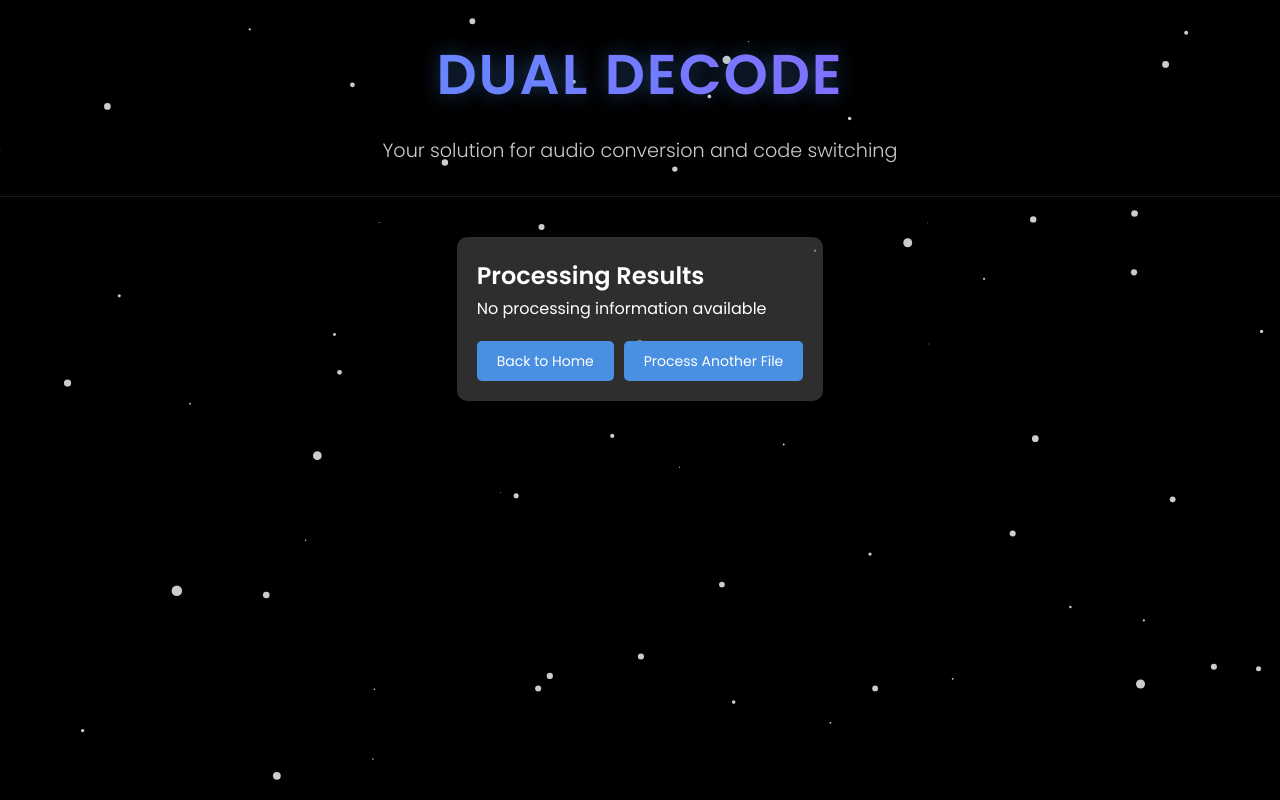
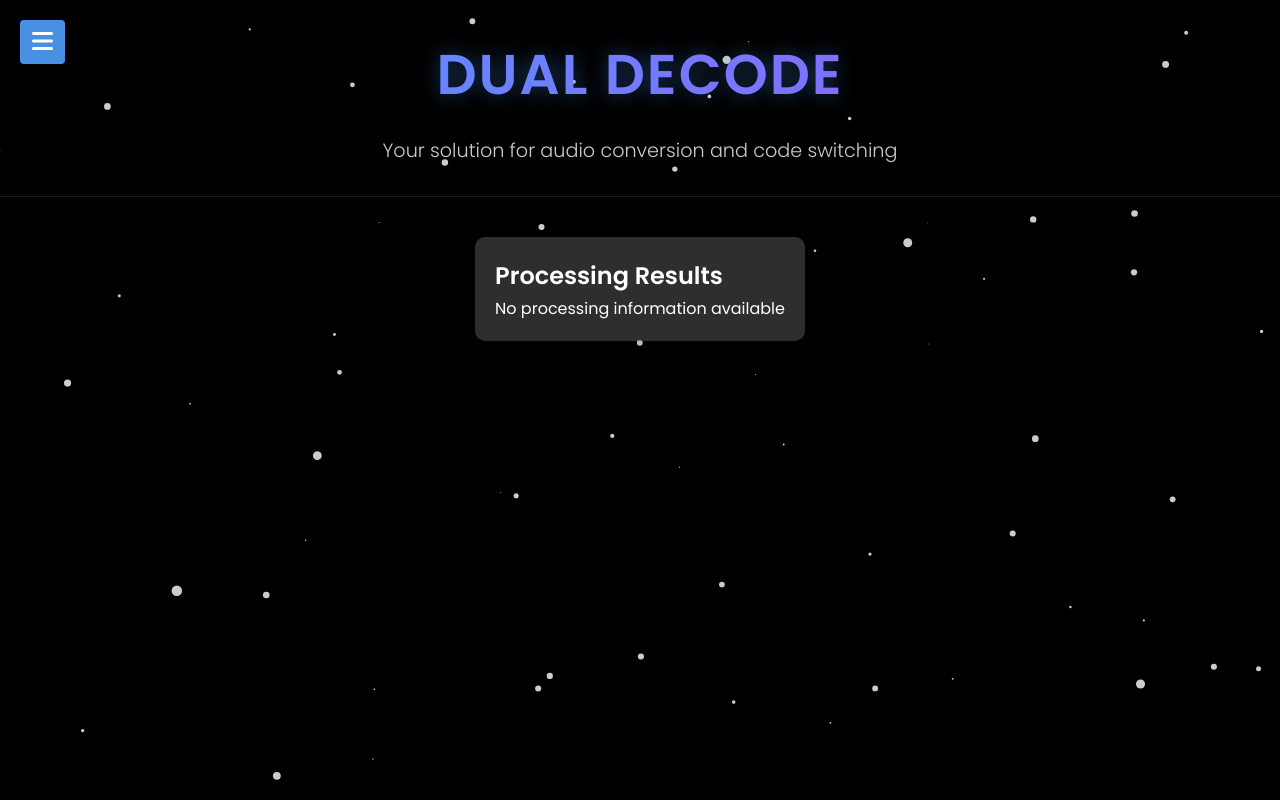
Before and after one commit to abinroy04/Dual-Decode, a Flask app: page /results in a window 1280 px wide. Run offline with Flask 3, Linux system fonts and the light colour scheme.

Commit message:
Update results.html

```diff
--- a/templates/results.html
+++ b/templates/results.html
@@ -8,6 +8,7 @@
     <link rel="preconnect" href="https://fonts.googleapis.com">
     <link rel="preconnect" href="https://fonts.gstatic.com" crossorigin>
     <link href="https://fonts.googleapis.com/css2?family=Poppins:wght@300;400;600&display=swap" rel="stylesheet">
+    <link rel="stylesheet" href="https://cdnjs.cloudflare.com/ajax/libs/font-awesome/6.0.0-beta3/css/all.min.css">
     <style>
         html, body {
             height: 100%;
@@ -105,60 +106,6 @@
             background: linear-gradient(transparent, rgba(0, 0, 0, 0.8));
         }
 
-        .actions {
-            display: flex;
-            justify-content: space-between;
-            margin-top: 20px;
-            gap: 10px; /* Add consistent spacing between buttons */
-        }
-
-        .action-button {
-            padding: 10px 20px;
-            background-color: #4a90e2;
-            color: white;
-            border: none;
-            border-radius: 5px;
-            cursor: pointer;
-            font-family: 'Poppins', sans-serif;
-            transition: background-color 0.3s;
-            text-decoration: none;
-            display: inline-block;
-            text-align: center;
-            min-width: 120px; /* Set minimum width for all buttons */
-            font-size: 14px; /* Consistent font size */
-            line-height: 1.5; /* Consistent line height */
-            height: 40px; /* Consistent height */
-            box-sizing: border-box; /* Include padding in height calculation */
-        }
-
-        .action-button:hover {
-            background-color: #3a7bc8;
-            text-decoration: none;
-        }
-
-        .home-button {
-            background-color: #4a90e2;
-        }
-
-        .home-button:hover {
-            background-color: #3a7bc8;
-        }
-
-        .action-button.create-notes {
-            background-color: #099427;
-        }
-
-        .action-button.create-notes:hover {
-            background-color: #04791d;
-        }
-
-        /* Properly style disabled button */
-        .action-button:disabled {
-            background-color: #888888;
-            cursor: not-allowed;
-            opacity: 0.7;
-        }
-
         .notes-loading {
             display: none;
             margin-top: 15px;
@@ -177,13 +124,90 @@
             vertical-align: middle;
         }
 
+        .create-notes-btn {
+            background-color: #4a90e2;
+            color: white;
+            border: none;
+            border-radius: 5px;
+            padding: 10px 20px;
+            cursor: pointer;
+            font-size: 16px;
+        }
+
         @keyframes spin {
             to { transform: rotate(360deg); }
+        }
+
+        /* Hamburger menu styles */
+        .menu-toggle {
+            position: fixed;
+            top: 20px;
+            left: 20px;
+            z-index: 1000;
+            font-size: 24px;
+            background: #4a90e2;
+            color: white;
+            border: none;
+            border-radius: 4px;
+            padding: 8px 12px;
+            cursor: pointer;
+        }
+
+        .sidenav {
+            height: 100%;
+            width: 0;
+            position: fixed;
+            z-index: 999;
+            top: 0;
+            left: 0;
+            background-color: #111;
+            overflow-x: hidden;
+            transition: 0.5s;
+            padding-top: 60px;
+        }
+
+        .sidenav a {
+            padding: 15px 8px 15px 32px;
+            text-decoration: none;
+            font-size: 18px;
+            color: #818181;
+            display: block;
+            transition: 0.3s;
+        }
+
+        .sidenav a:hover {
+            color: #f1f1f1;
+        }
+
+        .sidenav .closebtn {
+            position: absolute;
+            top: 0;
+            right: 25px;
+            font-size: 36px;
+            margin-left: 50px;
+        }
+
+        #main {
+            transition: margin-left .5s;
         }
     </style>
 </head>
 <body>
     <canvas id="background-animation"></canvas>
+    <!-- Hamburger Menu Button -->
+    <button class="menu-toggle" onclick="openNav()">
+        <i class="fas fa-bars"></i>
+    </button>
+
+    <!-- Side Navigation Menu -->
+    <div id="mySidenav" class="sidenav">
+        <a href="javascript:void(0)" class="closebtn" onclick="closeNav()">&times;</a>
+        <a href="/"><i class="fas fa-home"></i> Home</a>
+        <a href="/upload"><i class="fas fa-upload"></i> Upload Another File</a>
+    </div>
+
+    <!-- Main Content -->
+    <div id="main">
         <header>
             <div class="brand">
                 <h1>DUAL DECODE</h1>
@@ -205,6 +229,13 @@
                 <div class="transcription collapsed" id="transcription-container">
                     {{ transcription }}
                 </div>
+
+                <!-- Add the Create Notes button at the bottom of transcription section -->
+                {% if transcription and not summary %}
+                <div style="text-align: center; margin-top: 15px; margin-bottom: 20px;">
+                    <button id="create-notes-btn" class="create-notes-btn">Create Notes</button>
+                </div>
+                {% endif %}
                 {% endif %}
 
                 <!-- Notes section - initially hidden -->
@@ -233,16 +264,9 @@
                     <p>Please ensure the Gemini API key is properly configured.</p>
                 </div>
                 {% endif %}
-
-            <div class="actions">
-                <a href="/" class="action-button home-button">Back to Home</a>
-                <a href="/upload" class="action-button">Process Another File</a>
-                {% if transcription %}
-                <button id="create-notes-btn" class="action-button create-notes">Create Notes</button>
-                {% endif %}
-            </div>
             </div>
         </main>
+    </div>
     <script>
         const canvas = document.getElementById('background-animation');
         const ctx = canvas.getContext('2d');
@@ -387,6 +411,17 @@
                 });
             }
         });
+
+        // Hamburger menu functions
+        function openNav() {
+            document.getElementById("mySidenav").style.width = "250px";
+            document.getElementById("main").style.marginLeft = "250px";
+        }
+
+        function closeNav() {
+            document.getElementById("mySidenav").style.width = "0";
+            document.getElementById("main").style.marginLeft = "0";
+        }
     </script>
 </body>
 </html>
```
Lines whose indentation alone changed are shown as unchanged.
